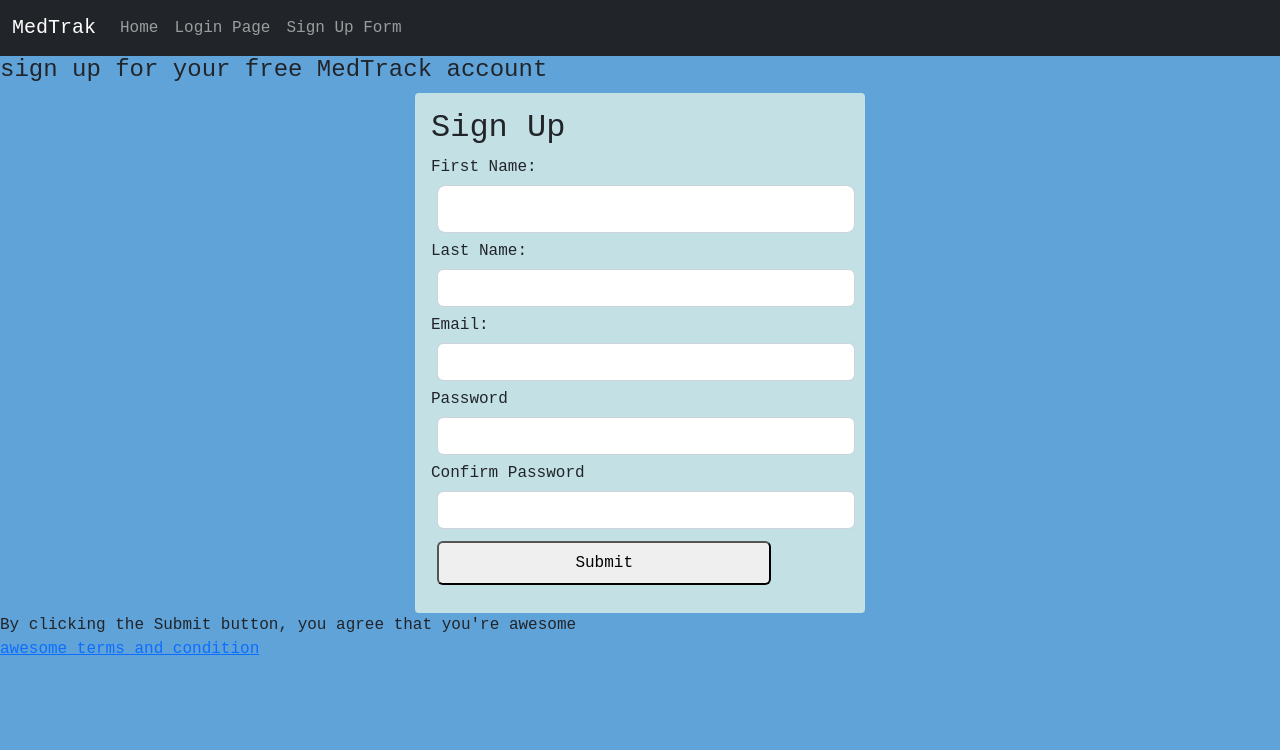
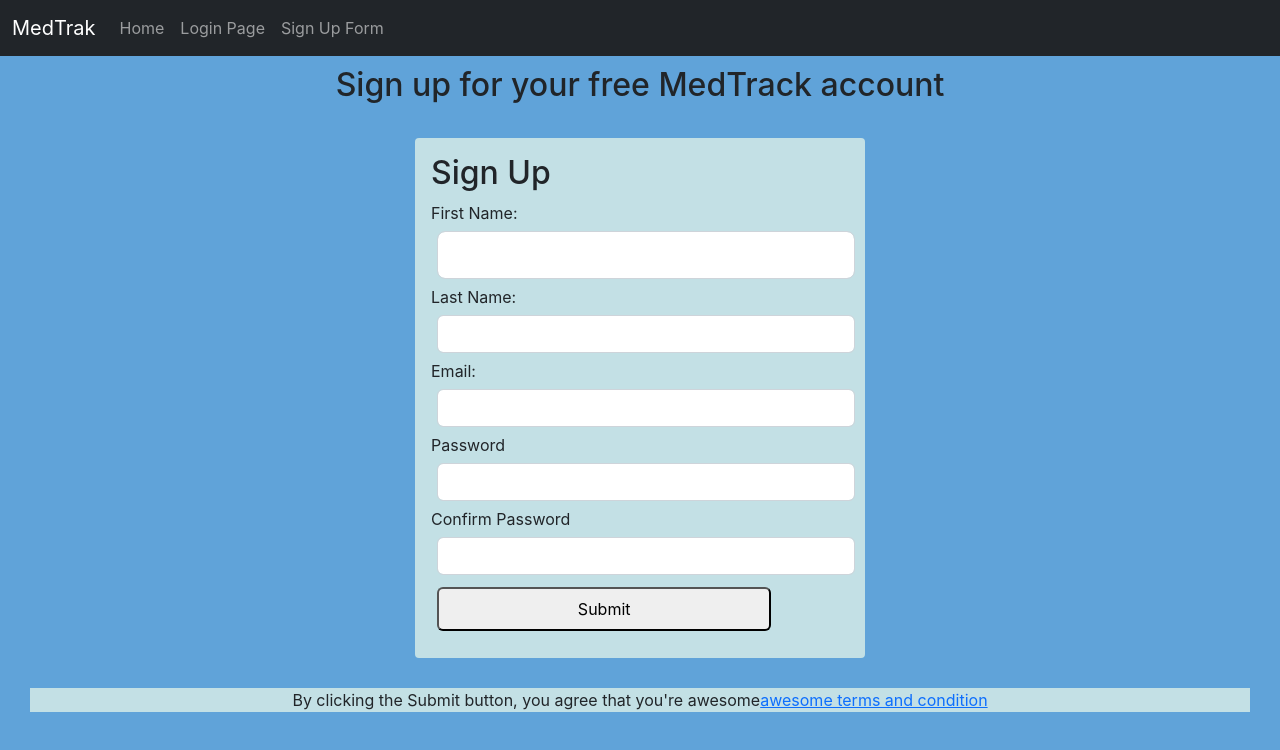
Before and after one commit to 220425-Reston-NET/Alphacode-reactFrontEnd, a React (Create React App) app: page /signup in a window 1280 px wide. Shown: the top 750 px of the page. Built offline with nearby package versions, Linux system fonts and the light colour scheme.

Commit message:
worked on signup page

```diff
--- a/src/App.tsx
+++ b/src/App.tsx
@@ -6,6 +6,7 @@ import HomePage from './pages/homepage/HomePage';
 import Login from './pages/loginpage/Login';
 import SignUpForm from './pages/signup/SignUpForm';
 import Nav from './pages/share/Nav';
+import MainPage from './pages/mainpage/MainPage';
 
 
 function App() {
@@ -27,6 +28,7 @@ function App() {
       <Route path='/' element={<HomePage/>}/>
       <Route path='/login' element={<Login/>}/>
       <Route path='/signup' element={<SignUpForm/>}/>
+      <Route path='/mainpage' element={<MainPage/>} />
 
 
     </Routes>
--- /dev/null
+++ b/src/pages/mainpage/MainPage.tsx
@@ -0,0 +1,9 @@
+import React from 'react'
+
+function MainPage() {
+  return (
+    <div>MainPage</div>
+  )
+}
+
+export default MainPage
--- a/src/pages/signup/SignUpForm.css
+++ b/src/pages/signup/SignUpForm.css
@@ -2,7 +2,7 @@
   margin: 0;
   padding: 0;
   box-sizing: border-box;
-  font-family: "Courier New", Courier, monospace;
+  /* font-family: "Courier New", Courier, monospace; */
 }
 body {
   background-color: #60a3d9;
@@ -43,6 +43,21 @@ input {
   background-color: #c3e0e5;
 }
 
+.terms-div {
+  background-color: #c3e0e5;
+  margin: 30px;
+}
+
+.siignup-terms {
+display: flex;
+justify-content: center;
+}
+.siignup-welcome {
+  display: flex;
+  justify-content: center;
+  font-size: xx-large;
+  margin: 10px;
+  }
 /* form {
     display: block;
     position: relative;
--- a/src/pages/signup/SignUpForm.tsx
+++ b/src/pages/signup/SignUpForm.tsx
@@ -1,11 +1,14 @@
 import React from "react";
-import './SignUpForm.css'
+import "./SignUpForm.css";
 
 function SignUpForm() {
   return (
     <>
+            <h4 className="siignup-welcome">Sign up for your free MedTrack account</h4>
+
+            <br />
+
       <form>
-        <h4>sign up for your free MedTrack account</h4>
 
         <div className="inner-form">
           <h2>Sign Up</h2>
@@ -13,11 +16,7 @@ function SignUpForm() {
           {/* {error != "" ? <div className="error">{error}</div> : ""} */}
           <div className="form-group">
             <label htmlFor="name">First Name: </label>
-            <input
-              className="form-control form-control-lg"
-              type="text"
-
-            />
+            <input className="form-control form-control-lg" type="text" />
           </div>
           <div className="form-group">
             <label htmlFor="lastname"> Last Name:</label>
@@ -39,10 +38,10 @@ function SignUpForm() {
         </div>
       </form>
       <div className="terms-div">
-      <p>
-        By clicking the Submit button, you agree that you're awesome <br />
-        <a href="#">awesome terms and condition</a>
-      </p>
+        <p className="siignup-terms">
+          By clicking the Submit button, you agree that you're awesome
+          <a href="#">awesome terms and condition</a>
+        </p>
       </div>
     </>
   );
```
Also changed, not shown: 1 other file (tests, documents, lock files or other folders).
